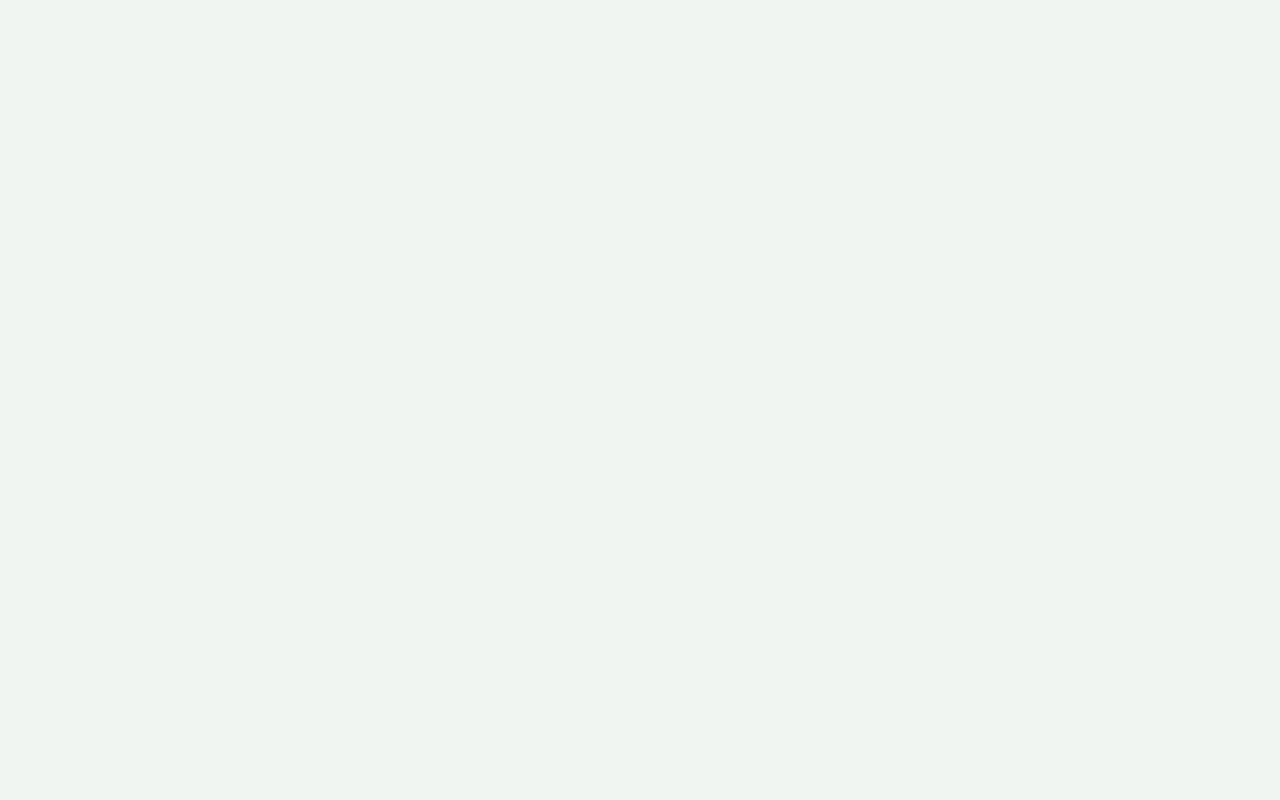
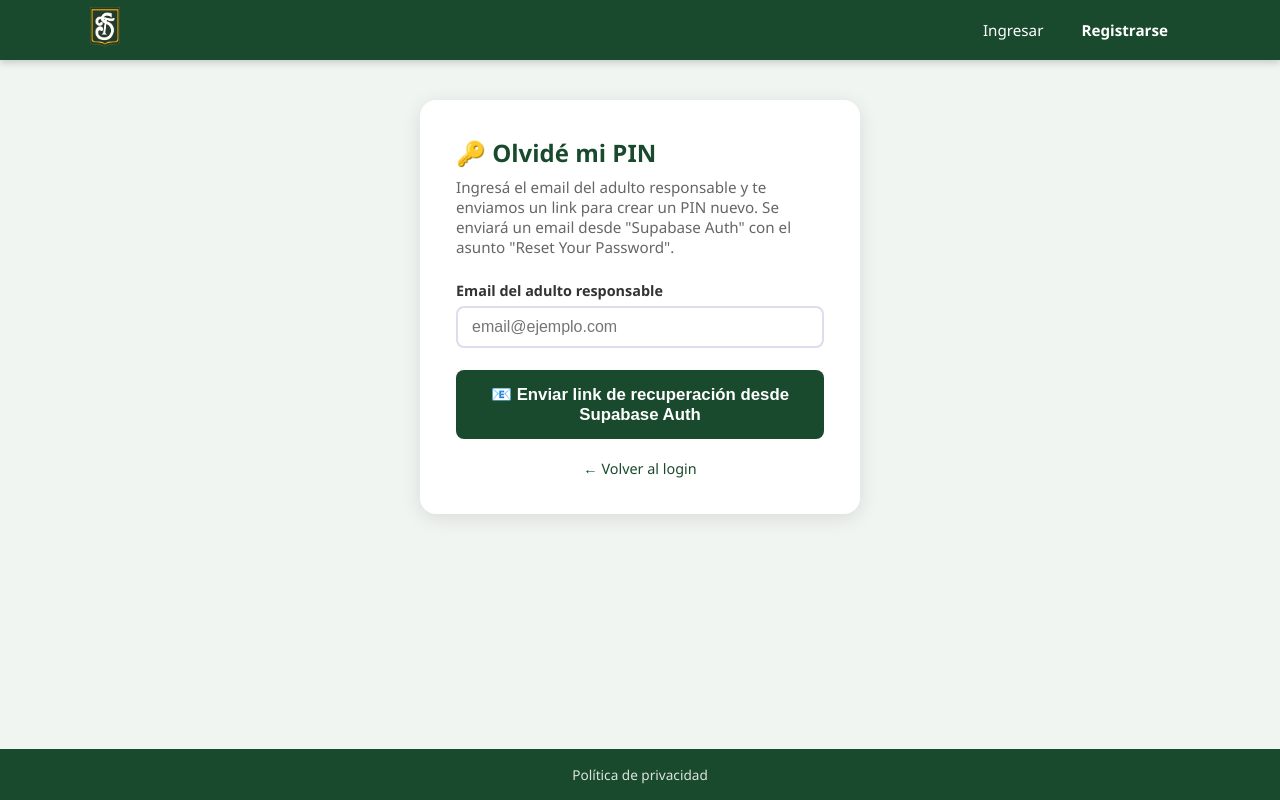
Before and after one commit to ematoranzo/figuritas-santo-tomas, a React (Vite) app: page /olvide-pin in a window 1280 px wide. Before the commit this address had no page. Built offline with nearby package versions, Linux system fonts and the light colour scheme.

Commit message:
Recupero de PIN

```diff
--- a/src/App.jsx
+++ b/src/App.jsx
@@ -10,6 +10,8 @@ import AlbumDetalle from './pages/figuritas/AlbumDetalle'
 import Coincidencias from './pages/coincidencias/Coincidencias'
 import MiPerfil from './pages/MiPerfil'
 import Privacidad from './pages/Privacidad'
+import OlvidePin from './pages/OlvidePin'
+import ResetearPin from './pages/ResetearPin'
 import AdminLayout from './pages/admin/AdminLayout'
 import AdminDashboard from './pages/admin/AdminDashboard'
 import AdminUsuarios from './pages/admin/AdminUsuarios'
@@ -46,6 +48,8 @@ function AppRoutes() {
         <Route path="login" element={<Login />} />
         <Route path="registro" element={<Registro />} />
         <Route path="privacidad" element={<Privacidad />} />
+        <Route path="olvide-pin" element={<OlvidePin />} />
+        <Route path="resetear-pin" element={<ResetearPin />} />
         <Route path="dashboard" element={<RutaProtegida><Dashboard /></RutaProtegida>} />
         <Route path="perfil" element={<RutaProtegida><MiPerfil /></RutaProtegida>} />
         <Route path="album/:albumId/alumno/:alumnoId" element={<RutaProtegida><AlbumDetalle /></RutaProtegida>} />
--- a/src/components/Layout.jsx
+++ b/src/components/Layout.jsx
@@ -15,7 +15,7 @@ export default function Layout() {
       <header className="header">
         <div className="header-inner">
           <Link to="/" className="logo">
-            <img src="/Logo.png" alt="FigurItas Santo Tomás" className="logo-img" />
+            <img src="/Logo.png" alt="Figuritas Santo Tomás" className="logo-img" />
           </Link>
           <nav className="nav">
             {!user && <>
@@ -39,7 +39,7 @@ export default function Layout() {
         <Outlet />
       </main>
       <footer className="footer">
-        <p>Colegio Santo Tomás · Santa Rosa, La Pampa · <Link to="/privacidad">Política de privacidad</Link></p>
+        <p><Link to="/privacidad">Política de privacidad</Link></p>
       </footer>
     </div>
   )
--- a/src/pages/Home.jsx
+++ b/src/pages/Home.jsx
@@ -28,7 +28,7 @@ export default function Home() {
     <div className="home">
       <section className="hero">
         <div className="hero-content">
-          <h1>🎴 {config.nombre_sitio || 'FigurItas Santo Tomás'}</h1>
+          <h1>🎴 {config.nombre_sitio || 'Figuritas Santo Tomás'}</h1>
           <p>{config.mensaje_bienvenida || '¡Bienvenidos a la plataforma de intercambio de figuritas!'}</p>
           <div className="hero-actions">
             <Link to="/registro" className="btn-primary btn-grande">Registrarse</Link>
@@ -43,7 +43,7 @@ export default function Home() {
           <div className="paso">
             <span className="paso-num">1</span>
             <h3>Registrate</h3>
-            <p>Completá el formulario con los datos del alumno y del adulto responsable.</p>
+            <p>Completá el formulario con los datos del alumno y del adulto responsable. Tenés que esperar que te aprueben.</p>
           </div>
           <div className="paso">
             <span className="paso-num">2</span>
--- a/src/pages/Login.jsx
+++ b/src/pages/Login.jsx
@@ -73,6 +73,9 @@ export default function Login() {
         <p className="form-footer">
           ¿No tenés cuenta? <Link to="/registro">Registrate acá</Link>
         </p>
+        <p className="form-footer">
+          <Link to="/olvide-pin">¿Olvidaste tu PIN?</Link>
+        </p>
       </div>
     </div>
   )
--- /dev/null
+++ b/src/pages/OlvidePin.jsx
@@ -0,0 +1,68 @@
+import { useState } from 'react'
+import { Link } from 'react-router-dom'
+import { supabase } from '../lib/supabase'
+import toast from 'react-hot-toast'
+
+export default function OlvidePin() {
+  const [email, setEmail] = useState('')
+  const [enviado, setEnviado] = useState(false)
+  const [cargando, setCargando] = useState(false)
+
+  async function handleSubmit(e) {
+    e.preventDefault()
+    setCargando(true)
+    try {
+      const { error } = await supabase.auth.resetPasswordForEmail(email, {
+        redirectTo: `${window.location.origin}/resetear-pin`
+      })
+      if (error) throw error
+      setEnviado(true)
+    } catch (err) {
+      toast.error('No se encontró una cuenta con ese email')
+    } finally {
+      setCargando(false)
+    }
+  }
+
+  if (enviado) return (
+    <div className="form-container">
+      <div className="form-card">
+        <div style={{ textAlign: 'center' }}>
+          <span style={{ fontSize: '3rem' }}>📧</span>
+          <h2 style={{ color: '#1a4a2e', margin: '16px 0 8px' }}>¡Email enviado!</h2>
+          <p style={{ color: '#666', marginBottom: 24 }}>
+            Revisá el email de <strong>{email}</strong> y hacé clic en el link para resetear tu PIN.
+          </p>
+          <Link to="/login" className="btn-primary btn-block">Volver al inicio</Link>
+        </div>
+      </div>
+    </div>
+  )
+
+  return (
+    <div className="form-container">
+      <div className="form-card">
+        <h2>🔑 Olvidé mi PIN</h2>
+        <p className="form-subtitle">Ingresá el email del adulto responsable y te enviamos un link para crear un PIN nuevo. Se enviará un email desde "Supabase Auth" con el asunto "Reset Your Password".</p>
+        <form onSubmit={handleSubmit}>
+          <div className="campo">
+            <label>Email del adulto responsable</label>
+            <input
+              type="email"
+              value={email}
+              onChange={e => setEmail(e.target.value)}
+              placeholder="email@ejemplo.com"
+              required
+            />
+          </div>
+          <button type="submit" className="btn-primary btn-block" disabled={cargando}>
+            {cargando ? 'Enviando...' : '📧 Enviar link de recuperación desde Supabase Auth'}
+          </button>
+        </form>
+        <p className="form-footer">
+          <Link to="/login">← Volver al login</Link>
+        </p>
+      </div>
+    </div>
+  )
+}
--- a/src/pages/Privacidad.jsx
+++ b/src/pages/Privacidad.jsx
@@ -10,7 +10,7 @@ export default function Privacidad() {
         <div className="privacidad-contenido">
 
           <h3>1. Propósito de la plataforma</h3>
-          <p>FigurItas Santo Tomás es una plataforma web desarrollada exclusivamente con fines lúdicos y educativos para facilitar el intercambio de figuritas entre alumnos de nivel inicial y primaria del Colegio Santo Tomás de Santa Rosa, La Pampa. Su uso es voluntario y gratuito.</p>
+          <p>FigurItas Santo Tomás es una plataforma web desarrollada exclusivamente con fines lúdicos y educativos para facilitar el intercambio de figuritas entre alumnos de nivel inicial y primaria del Colegio Santo Tomás de Santa Rosa, La Pampa. Su uso es voluntario y gratuito. ESTA APLICACIÓN NO PERTENECE AL COLEGIO SANTO TOMÁS NI ES OFICIAL</p>
 
           <h3>2. Datos que se recopilan</h3>
           <p>Para el funcionamiento de la plataforma se solicitan los siguientes datos:</p>
--- /dev/null
+++ b/src/pages/ResetearPin.jsx
@@ -0,0 +1,95 @@
+import { useState, useEffect } from 'react'
+import { useNavigate } from 'react-router-dom'
+import { supabase } from '../lib/supabase'
+import toast from 'react-hot-toast'
+
+export default function ResetearPin() {
+  const navigate = useNavigate()
+  const [pin, setPin] = useState('')
+  const [pin2, setPin2] = useState('')
+  const [cargando, setCargando] = useState(false)
+  const [listo, setListo] = useState(false)
+
+  useEffect(() => {
+    // Verificar que hay una sesión activa (viene del link de email)
+    supabase.auth.getSession().then(({ data: { session } }) => {
+      if (!session) {
+        toast.error('Link inválido o expirado')
+        navigate('/login')
+      }
+    })
+  }, [])
+
+  function handlePin(e, setter) {
+    setter(e.target.value.replace(/\D/g, '').slice(0, 6))
+  }
+
+  async function handleSubmit(e) {
+    e.preventDefault()
+    if (pin.length !== 6) { toast.error('El PIN debe tener 6 números'); return }
+    if (pin !== pin2) { toast.error('Los PINs no coinciden'); return }
+
+    setCargando(true)
+    try {
+      const { error } = await supabase.auth.updateUser({ password: pin })
+      if (error) throw error
+      setListo(true)
+      toast.success('¡PIN actualizado!')
+      setTimeout(() => navigate('/dashboard'), 2000)
+    } catch (err) {
+      toast.error('Error al actualizar el PIN')
+    } finally {
+      setCargando(false)
+    }
+  }
+
+  if (listo) return (
+    <div className="form-container">
+      <div className="form-card" style={{ textAlign: 'center' }}>
+        <span style={{ fontSize: '3rem' }}>✅</span>
+        <h2 style={{ color: '#1a4a2e', margin: '16px 0 8px' }}>¡PIN actualizado!</h2>
+        <p style={{ color: '#666' }}>Redirigiendo...</p>
+      </div>
+    </div>
+  )
+
+  return (
+    <div className="form-container">
+      <div className="form-card">
+        <h2>🔑 Crear nuevo PIN</h2>
+        <p className="form-subtitle">Elegí un PIN de 6 números que puedas recordar fácilmente.</p>
+        <form onSubmit={handleSubmit}>
+          <div className="campo">
+            <label>PIN nuevo (6 números)</label>
+            <input
+              type="password"
+              inputMode="numeric"
+              maxLength={6}
+              value={pin}
+              onChange={e => handlePin(e, setPin)}
+              placeholder="••••••"
+              className="input-pin"
+              required
+            />
+          </div>
+          <div className="campo">
+            <label>Repetir PIN nuevo</label>
+            <input
+              type="password"
+              inputMode="numeric"
+              maxLength={6}
+              value={pin2}
+              onChange={e => handlePin(e, setPin2)}
+              placeholder="••••••"
+              className="input-pin"
+              required
+            />
+          </div>
+          <button type="submit" className="btn-primary btn-block" disabled={cargando}>
+            {cargando ? 'Guardando...' : '✓ Guardar nuevo PIN'}
+          </button>
+        </form>
+      </div>
+    </div>
+  )
+}
```
